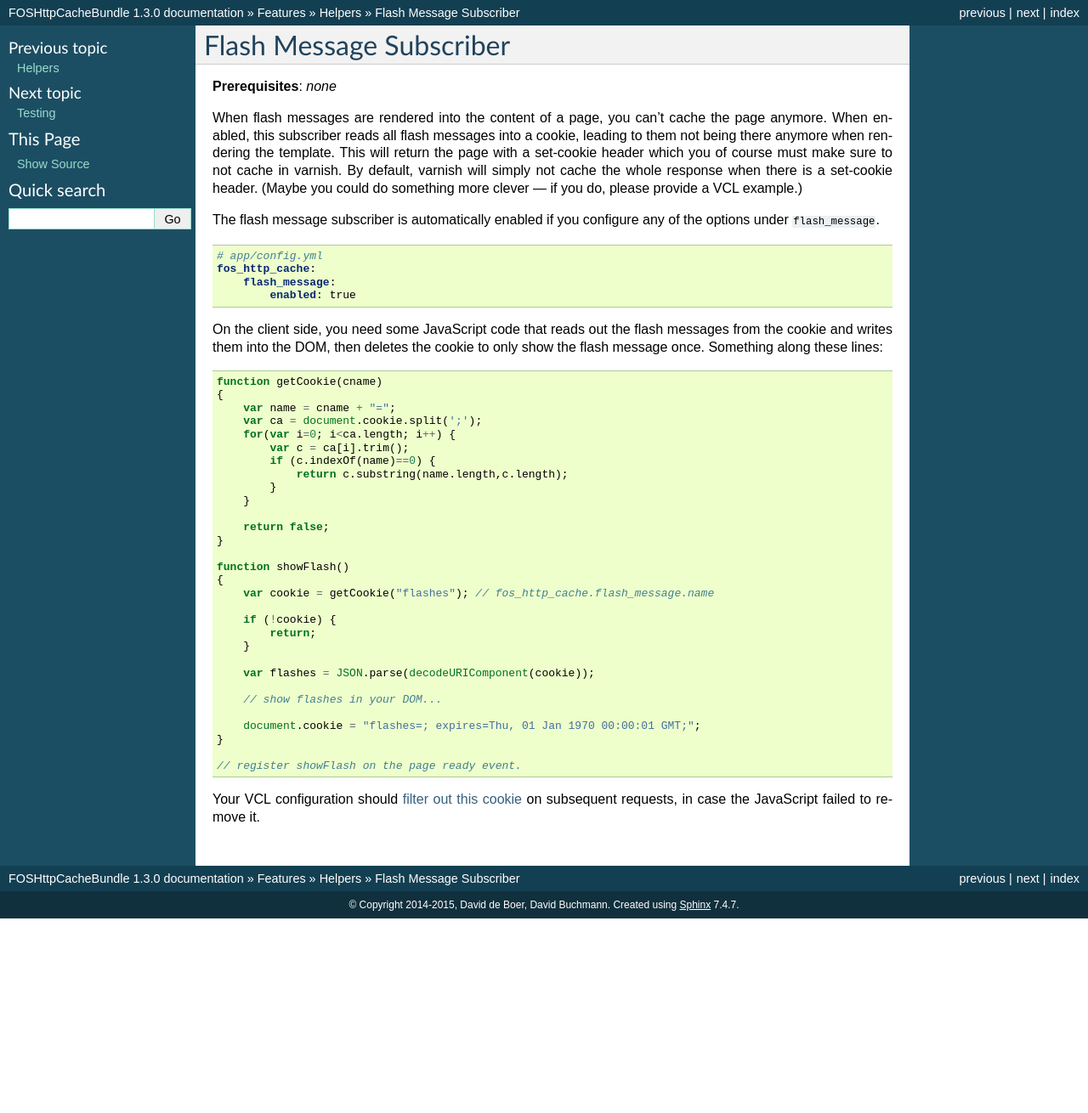
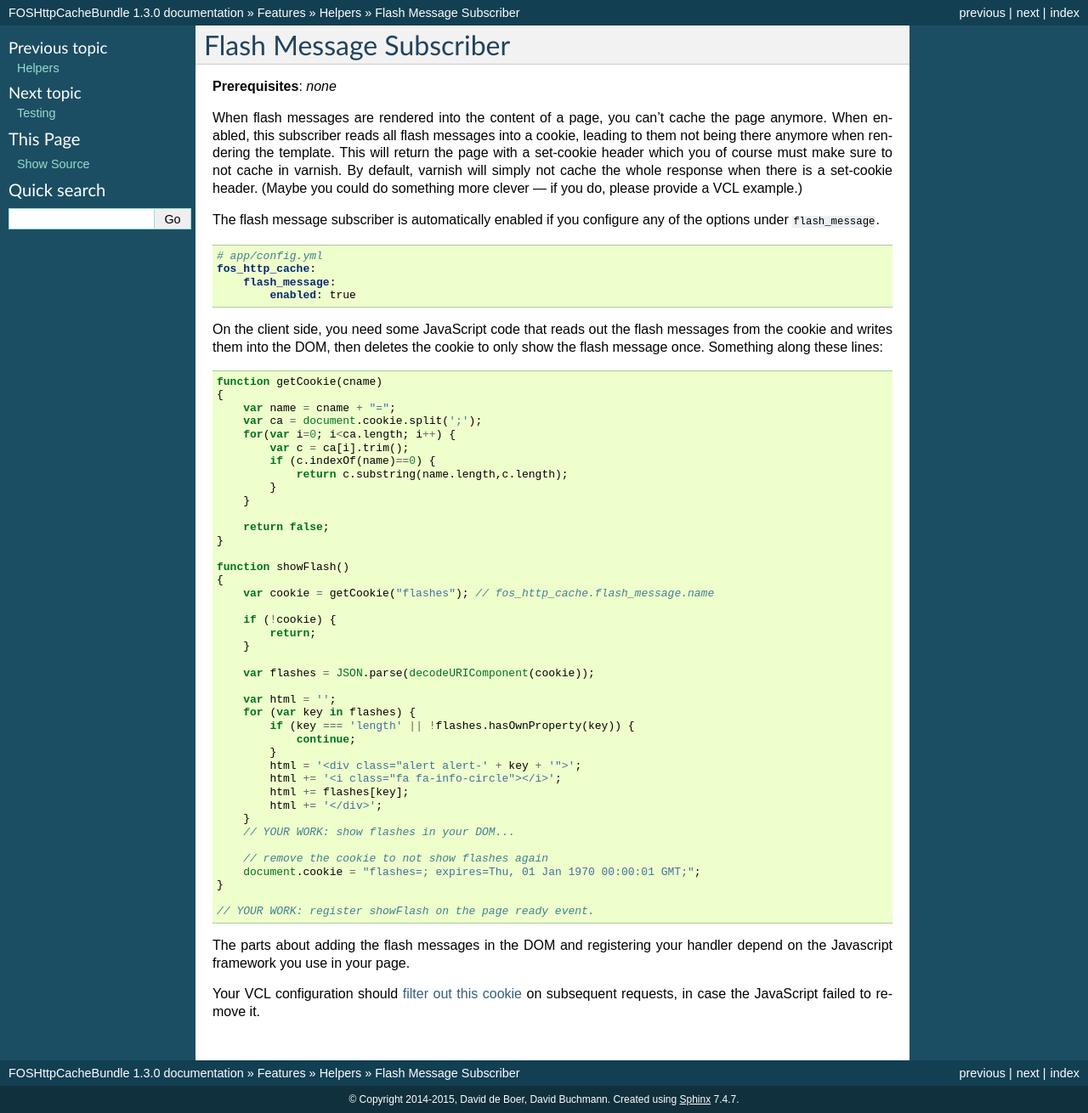
Before and after one commit to FriendsOfSymfony/FOSHttpCacheBundle, a Sphinx documentation site: the page built from Resources/doc/features/helpers/flash-message.rst, in a window 1280 px wide. Shown: the whole page at 85% size. Built offline with Sphinx 7.4.7, drawn with Linux system fonts in a browser that asks for light colours; before the commit the page ends 1081 px from its top, so only the background shows below that.

Commit message:
clarify the javascript side for the flash listener

```diff
--- a/Resources/doc/features/helpers/flash-message.rst
+++ b/Resources/doc/features/helpers/flash-message.rst
@@ -51,12 +51,25 @@ to only show the flash message once. Something along these lines:
 
         var flashes = JSON.parse(decodeURIComponent(cookie));
 
-        // show flashes in your DOM...
+        var html = '';
+        for (var key in flashes) {
+            if (key === 'length' || !flashes.hasOwnProperty(key)) {
+                continue;
+            }
+            html = '<div class="alert alert-' + key + '">';
+            html += '<i class="fa fa-info-circle"></i>';
+            html += flashes[key];
+            html += '</div>';
+        }
+        // YOUR WORK: show flashes in your DOM...
 
+        // remove the cookie to not show flashes again
         document.cookie = "flashes=; expires=Thu, 01 Jan 1970 00:00:01 GMT;";
     }
 
-    // register showFlash on the page ready event.
+    // YOUR WORK: register showFlash on the page ready event.
+
+The parts about adding the flash messages in the DOM and registering your handler depend on the Javascript framework you use in your page.
 
 Your VCL configuration should `filter out this cookie <https://www.varnish-cache.org/trac/wiki/VCLExampleRemovingSomeCookies>`_
 on subsequent requests, in case the JavaScript failed to remove it.
```
